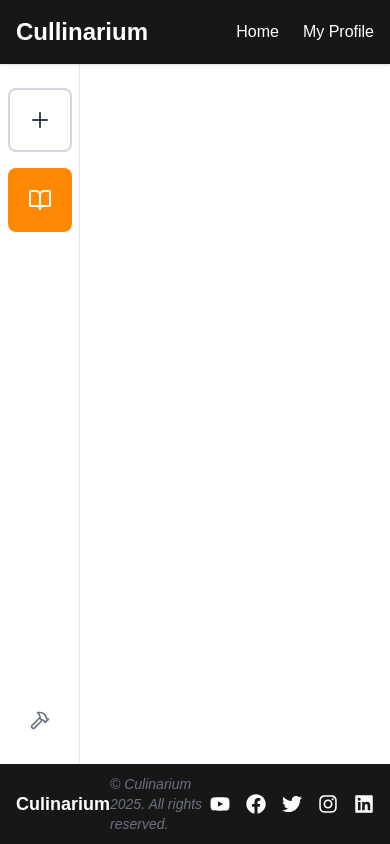
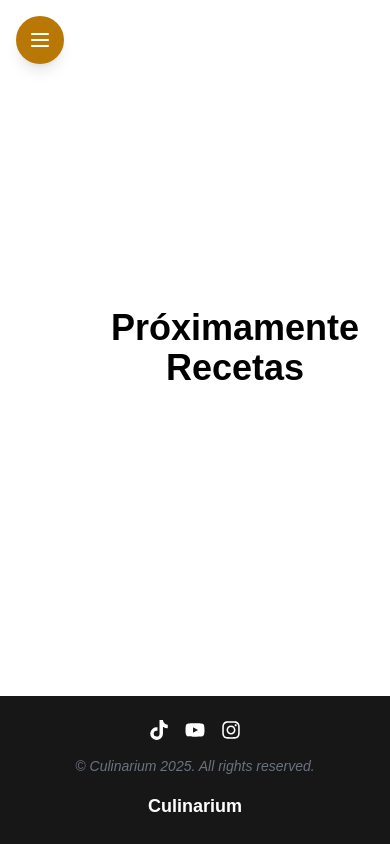
Before and after one commit to saleemsiddique/culinarium, a Next.js app: page /kitchen/recipes in a window 390 px wide. Built offline with nearby package versions, Linux system fonts and the light colour scheme.

Commit message:
mejoras a recipes y header y side-menu

```diff
--- a/src/app/kitchen/page.tsx
+++ b/src/app/kitchen/page.tsx
@@ -2,8 +2,10 @@ import Image from "next/image";
 
 export default function Home() {
   return (
-    <div className="h-full w-full bg-[var(--background)] text-black">
-      <section>Proximamente</section>
+    <div className="h-full w-full bg-[var(--background)] text-black flex items-center justify-center">
+      <section className="text-4xl md:text-6xl font-bold text-center">
+        Próximamente
+      </section>
     </div>
   );
 }
--- a/src/app/kitchen/recipes/page.tsx
+++ b/src/app/kitchen/recipes/page.tsx
@@ -2,8 +2,10 @@ import Image from "next/image";
 
 export default function Home() {
   return (
-    <div className="h-full w-full bg-[var(--background)]">
-      <section>Proximamente Recetas</section>
+    <div className="h-full w-full bg-[var(--background)] flex items-center justify-center text-black">
+      <section className="text-4xl md:text-6xl font-bold text-center">
+        Próximamente Recetas
+      </section>
     </div>
   );
 }
--- a/src/app/layout.tsx
+++ b/src/app/layout.tsx
@@ -10,7 +10,7 @@ export default function RootLayout({
   return (
     <html lang="en">
       <body className="antialiased flex flex-col h-screen">
-        <Header isLoggedIn={true} />
+        <Header isLoggedIn={false} />
 
         {/* Contenedor que crece */}
         <div className="flex-1 flex overflow-hidden">
--- a/src/components/footer.tsx
+++ b/src/components/footer.tsx
@@ -7,39 +7,34 @@ import {
   FaTwitter,
   FaInstagram,
   FaLinkedin,
+  FaTiktok,
 } from 'react-icons/fa';
 
 export default function Footer() {
   return (
     <footer className="w-full bg-[var(--foreground)] text-[var(--text2)]">
-      <div className="max-w-7xl mx-auto px-4 sm:px-6 lg:px-8 flex items-center justify-between h-20">
-        {/* Izquierda: logo / nombre */}
-        <div className="text-lg font-bold">
-          Culinarium
-        </div>
-
-        {/* Centro: derechos reservados */}
-        <div className="text-sm text-[var(--muted)] italic">
-          © Culinarium 2025. All rights reserved.
-        </div>
-
-        {/* Derecha: iconos sociales */}
+      <div className="max-w-7xl mx-auto px-4 sm:px-6 lg:px-8 py-6 flex flex-col md:flex-row items-center justify-between gap-4 md:gap-0">
+        {/* Izquierda: iconos sociales */}
         <div className="flex items-center space-x-4">
+          <Link href="https://tiktok.com" aria-label="TikTok" target="_blank">
+            <FaTiktok size={20} className="hover:text-[var(--highlight)] transition-colors" />
+          </Link>
           <Link href="https://youtube.com" aria-label="YouTube" target="_blank">
             <FaYoutube size={20} className="hover:text-[var(--highlight)] transition-colors" />
-          </Link>
-          <Link href="https://facebook.com" aria-label="Facebook" target="_blank">
-            <FaFacebook size={20} className="hover:text-[var(--highlight)] transition-colors" />
-          </Link>
-          <Link href="https://twitter.com" aria-label="Twitter" target="_blank">
-            <FaTwitter size={20} className="hover:text-[var(--highlight)] transition-colors" />
           </Link>
           <Link href="https://instagram.com" aria-label="Instagram" target="_blank">
             <FaInstagram size={20} className="hover:text-[var(--highlight)] transition-colors" />
           </Link>
-          <Link href="https://linkedin.com" aria-label="LinkedIn" target="_blank">
-            <FaLinkedin size={20} className="hover:text-[var(--highlight)] transition-colors" />
-          </Link>
+        </div>
+
+        {/* Centro: derechos reservados */}
+        <div className="text-sm text-[var(--muted)] italic text-center">
+          © Culinarium 2025. All rights reserved.
+        </div>
+
+        {/* Derecha: Logo/Nombre */}
+        <div className="text-lg font-bold text-center">
+          Culinarium
         </div>
       </div>
     </footer>
--- a/src/components/header.tsx
+++ b/src/components/header.tsx
@@ -11,7 +11,14 @@ interface HeaderProps {
 export default function Header({ isLoggedIn }: HeaderProps) {
   const pathname = usePathname();
 
-  const links: { label: string; path: string; isButton?: boolean }[] = [
+  const isMobileHidden = pathname !== '/';
+
+  // Estilos comunes para el botón "Empezar"
+  const buttonClasses =
+    "px-6 py-2 rounded-2xl text-lg font-semibold text-[var(--text2)] bg-[var(--highlight)] shadow-lg transition hover:opacity-90 hover:shadow-xl";
+
+  // Enlaces para escritorio
+  const desktopLinks: { label: string; path: string; isButton?: boolean }[] = [
     { label: 'Home', path: isLoggedIn ? '/kitchen' : '/' },
     isLoggedIn
       ? { label: 'My Profile', path: '/profile' }
@@ -19,43 +26,36 @@ export default function Header({ isLoggedIn }: HeaderProps) {
   ];
 
   return (
-    <header className="w-full bg-[var(--foreground)] shadow fixed top-0 left-0 z-50">
+    <header
+      className={`w-full bg-[var(--foreground)] shadow fixed top-0 left-0 z-50
+        ${isMobileHidden ? 'hidden md:block' : ''}
+      `}
+    >
       <div className="max-w-7xl mx-auto px-4 sm:px-6 lg:px-8">
         <div className="flex justify-between items-center h-16">
           {/* Logo / Site Title */}
           <h1 className="text-2xl font-bold text-[var(--text2)]">Cullinarium</h1>
 
-          {/* Navigation */}
+          {/* Navegación */}
           <nav>
-            <ul className="flex items-center space-x-6">
-              {links.map(({ label, path, isButton }) => {
+            {/* Menú escritorio */}
+            <ul className="hidden md:flex items-center space-x-6">
+              {desktopLinks.map(({ label, path, isButton }) => {
                 const isActive = pathname === path;
                 return (
                   <li key={label}>
                     <Link href={path}>
                       {isButton ? (
-                        <button
-                          className={`
-                            px-6 py-2
-                            rounded-2xl
-                            text-lg font-semibold
-                            text-[var(--text2)]
-                            transition hover:opacity-90
-                            bg-[var(--highlight)]
-                          `}
-                        >
+                        <button className={buttonClasses}>
                           {label}
                         </button>
                       ) : (
                         <span
-                          className={`
-                            text-[var(--text2)]
-                            hover:text-[var(--highlight)]
-                            transition-colors duration-200
-                            ${isActive
+                          className={`text-[var(--text2)] hover:text-[var(--highlight)] transition-colors duration-200 ${
+                            isActive
                               ? 'text-[var(--highlight)] underline decoration-[var(--highlight)]'
-                              : ''}
-                          `}
+                              : ''
+                          }`}
                         >
                           {label}
                         </span>
@@ -65,6 +65,15 @@ export default function Header({ isLoggedIn }: HeaderProps) {
                 );
               })}
             </ul>
+
+            {/* Menú móvil: solo "Empezar" en '/' cuando no está logueado */}
+            <div className="flex md:hidden">
+              {!isLoggedIn && pathname === '/' && (
+                <Link href="/login">
+                  <button className={buttonClasses}>Empezar</button>
+                </Link>
+              )}
+            </div>
           </nav>
         </div>
       </div>
--- a/src/components/side-menu.tsx
+++ b/src/components/side-menu.tsx
@@ -1,24 +1,93 @@
-import React from 'react';
+'use client';
+
+import React, { useState } from 'react';
 import Link from 'next/link';
-import { Plus, BookOpen, Hammer } from 'lucide-react';
+import { Plus, BookOpen, Hammer, User, Menu, X } from 'lucide-react';
 
 interface SideMenuProps {
   className?: string;
 }
 
 const SideMenu: React.FC<SideMenuProps> = ({ className = '' }) => {
+  const [drawerOpen, setDrawerOpen] = useState(false);
+
   return (
+    <>
+      {/* Botón flotante en móvil (solo si drawer está cerrado) */}
+      {!drawerOpen && (
+        <button
+          className="fixed top-4 left-4 z-50 bg-[var(--highlight)] text-white rounded-full p-3 shadow-lg md:hidden transition"
+          onClick={() => setDrawerOpen(true)}
+          aria-label="Abrir menú"
+        >
+          <Menu className="w-6 h-6" />
+        </button>
+      )}
+
+      {/* Drawer animado a pantalla completa en móvil */}
+      <div
+        className={`fixed inset-0 z-40 bg-white transform transition-transform duration-300 ease-in-out md:hidden ${
+          drawerOpen ? 'translate-x-0' : '-translate-x-full'
+        }`}
+      >
+        {/* Botón cerrar arriba a la derecha */}
+        <div className="flex justify-end p-4">
+          <button
+            className="text-gray-500 hover:text-gray-800 transition"
+            onClick={() => setDrawerOpen(false)}
+            aria-label="Cerrar menú"
+          >
+            <X className="w-8 h-8" />
+          </button>
+        </div>
+
+        {/* Contenido centrado */}
+        <div className="flex flex-col items-center justify-center gap-8 h-full text-2xl font-semibold">
+          <Link
+            href="/kitchen"
+            onClick={() => setDrawerOpen(false)}
+            className="flex items-center gap-4 hover:text-[var(--highlight)] transition"
+          >
+            <Plus className="w-8 h-8" />
+            <span>Nuevo Receta</span>
+          </Link>
+
+          <Link
+            href="/kitchen/recipes"
+            onClick={() => setDrawerOpen(false)}
+            className="flex items-center gap-4 hover:text-[var(--highlight)] transition"
+          >
+            <BookOpen className="w-8 h-8" />
+            <span>Mis Recetas</span>
+          </Link>
+
+          <Link
+            href="/profile"
+            onClick={() => setDrawerOpen(false)}
+            className="flex items-center gap-4 hover:text-[var(--highlight)] transition"
+          >
+            <User className="w-8 h-8" />
+            <span>My Profile</span>
+          </Link>
+
+          <button
+            type="button"
+            onClick={() => setDrawerOpen(false)}
+            className="flex items-center gap-4 text-gray-700 hover:text-[var(--highlight)] transition"
+          >
+            <Hammer className="w-8 h-8" />
+            <span>Ajustes</span>
+          </button>
+        </div>
+      </div>
+
+      {/* Side menu para escritorio */}
       <aside
         className={`
-        fixed
-        top-16       /* baja 4rem para quedar justo bajo el header */
-        bottom-20    /* eleva 5rem para quedar justo sobre el footer */
-        left-0
-        w-20
-        bg-white
-        flex flex-col items-center justify-between
-        py-6
-        border-r border-gray-200
+          hidden md:flex
+          fixed top-16 bottom-20 left-0 w-20
+          bg-white flex-col items-center justify-between
+          py-6 border-r border-gray-200
           ${className}
         `}
       >
@@ -32,7 +101,7 @@ const SideMenu: React.FC<SideMenuProps> = ({ className = '' }) => {
           </Link>
 
           <Link
-          href="kitchen/recipes"
+            href="/kitchen/recipes"
             className="w-16 h-16 flex flex-col items-center justify-center bg-orange-400 rounded-lg hover:opacity-90 transition"
           >
             <BookOpen className="w-6 h-6 text-white" />
@@ -48,6 +117,7 @@ const SideMenu: React.FC<SideMenuProps> = ({ className = '' }) => {
           <span className="sr-only">Ajustes</span>
         </button>
       </aside>
+    </>
   );
 };
 
```
Lines whose indentation alone changed are shown as unchanged.
